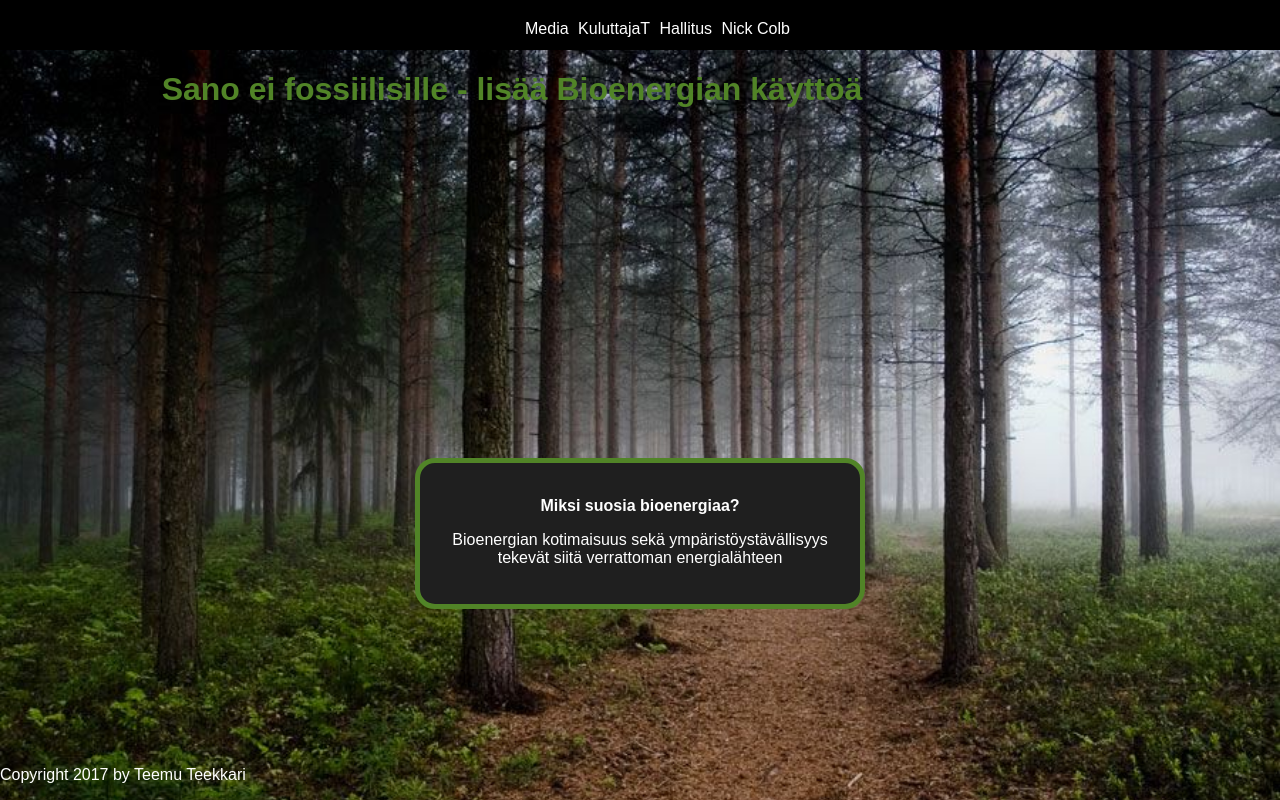
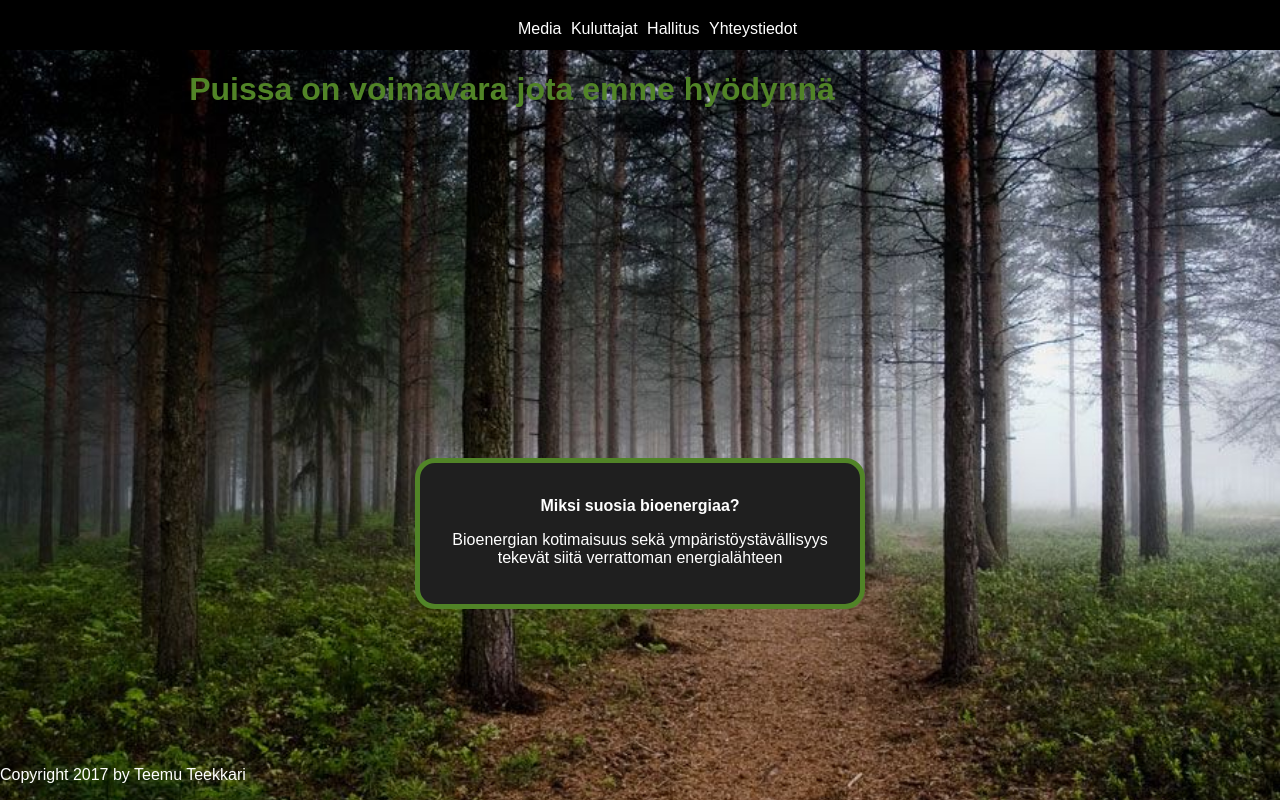
Before and after one commit to akselipaukkeri/akselipaukkeri.github.io, a plain HTML site: page index.html in a window 1280 px wide. Drawn offline with Linux system fonts and the light colour scheme.

Commit message:
muutoksia

```diff
--- a/index.html
+++ b/index.html
@@ -7,7 +7,7 @@
     <meta name="description" content="A simple web page lorem ipsum..." />
     <link rel="shortcut icon" href="akselipaukkeri.github.io/metsa.jpg" />
     <link rel="stylesheet" type="text/css" href="normalize.css">
-    <link rel="stylesheet" type="text/css" href="stylesheet.css">
+    <link rel="stylesheet" type="text/css" href="stylesheet.CSS">
     <title>Bioenergia &#10084; Otaniemi </title>
 </head>
 
@@ -18,9 +18,9 @@
         <ul>
 
             <li><a href="/ruutiset.html">Media</a></li>
-            <li><a href="#">KuluttajaT</a></li>
+            <li><a href="#">Kuluttajat</a></li>
             <li><a href="#first">Hallitus</a></li>
-            <li><a href="#second">Nick Colb</a></li>
+            <li><a href="#second">Yhteystiedot</a></li>
         </ul>
 
 
@@ -28,7 +28,7 @@
     <div id="metsa">
 
         <header>
-        <h1>Sano ei fossiilisille - lisää Bioenergian käyttöä </h1>
+        <h1>Puissa on voimavara jota emme hyödynnä </h1>
 
         </header>
 
```
Also changed, not shown: stylesheet2.CSS (+6 -1 lines).
